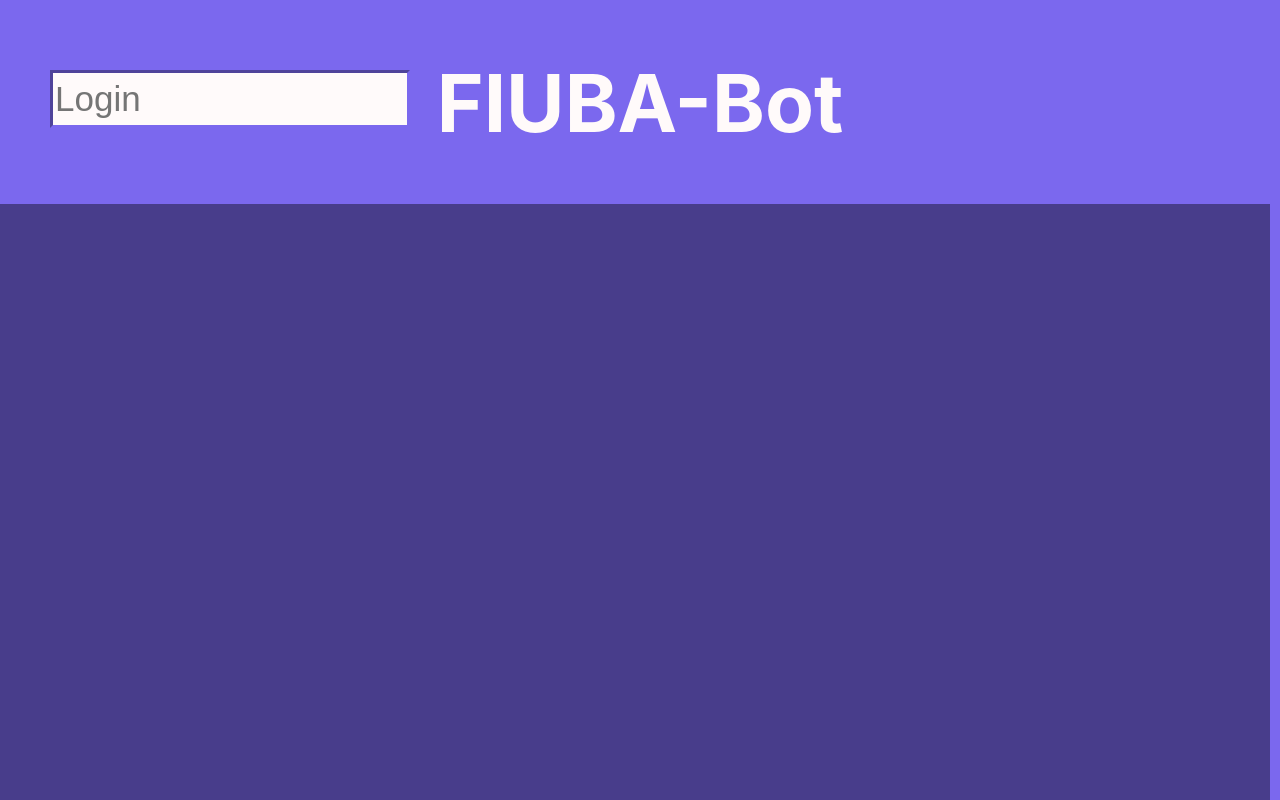
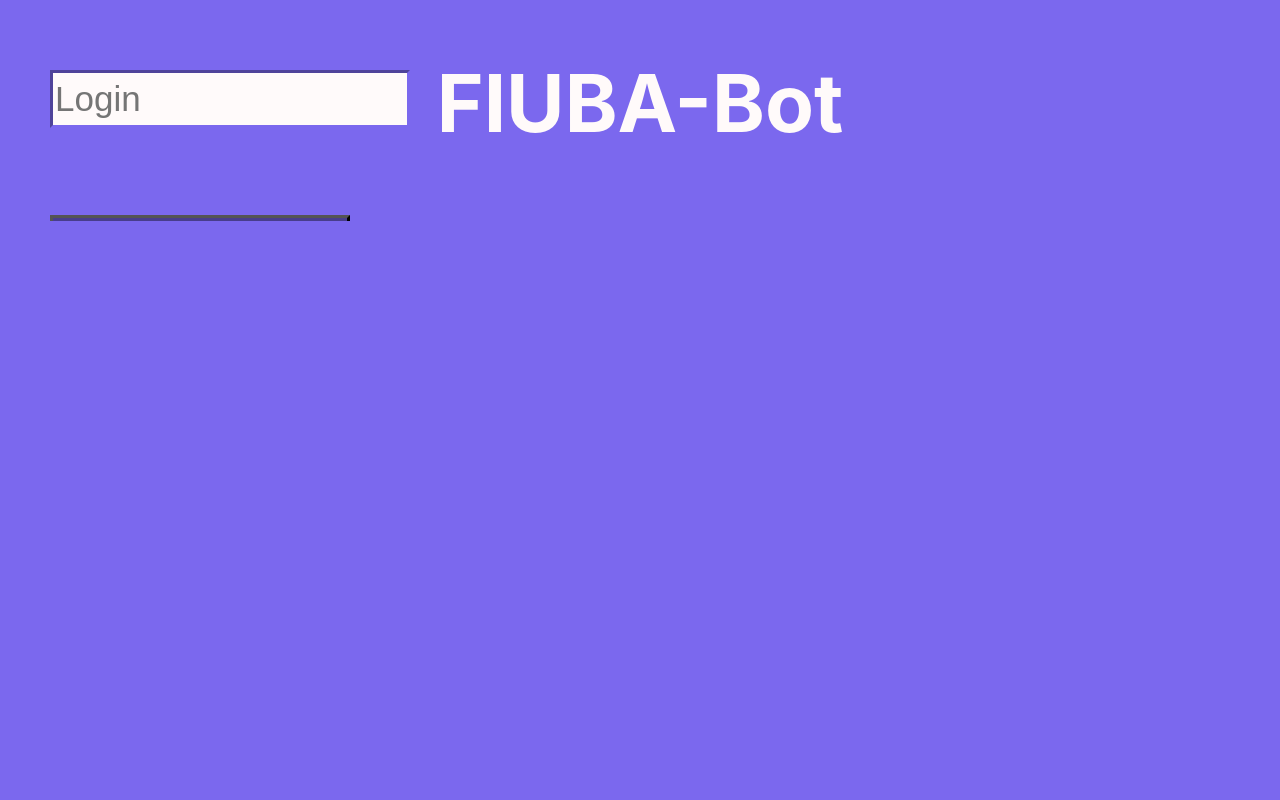
Before and after one commit to joaquinfontela/facultad, a React (Create React App) app in the folder src/react/my-app/: page / in a window 1280 px wide. Shown: the top 800 px of the page. Built offline with nearby package versions, Linux system fonts and the light colour scheme.

Commit message:
improving ui

```diff
--- a/src/react/my-app/src/Application/ResultsWindow/CreditsWindow/CreditsWindow.css
+++ b/src/react/my-app/src/Application/ResultsWindow/CreditsWindow/CreditsWindow.css
@@ -1,6 +1,8 @@
 .creditsWindow {
     text-align: center;
-    font-size: 150px;
-    line-height: 250px;
+    font-size: 60px;
+    line-height: 150px;
     color:snow;
+    background-color: darkslateblue;
+    width: 900px;
 }
--- a/src/react/my-app/src/Application/ResultsWindow/ResultsWindow.css
+++ b/src/react/my-app/src/Application/ResultsWindow/ResultsWindow.css
@@ -1,4 +1,5 @@
 .resultsWindowBox {
+    margin-top: 17.25px;
     border-color: black;
     background-color:darkslateblue;
     position: absolute;
@@ -6,3 +7,13 @@
     width: 1350px;
     height: 750px;
 }
+
+.emptyResultsWindowBox {
+    margin-top: 17.25px;
+    border-color: black;
+    background-color:mediumslateblue;
+    position: absolute;
+    right: 10px;
+    width: 1350px;
+    height: 750px;
+}
--- a/src/react/my-app/src/Application/ResultsWindow/ResultsWindow.tsx
+++ b/src/react/my-app/src/Application/ResultsWindow/ResultsWindow.tsx
@@ -22,7 +22,7 @@ export class ResultsWindow extends React.Component<ResultsWindowProps> {
                 );
             case ('credits'):
                 return (
-                    <div className="resultsWindowBox">
+                    <div className="emptyResultsWindowBox">
                         <CreditsWindow />
                     </div>
                 );
@@ -40,7 +40,7 @@ export class ResultsWindow extends React.Component<ResultsWindowProps> {
                 );
             default:
                 return (
-                    <div className="resultsWindowBox">
+                    <div className="emptyResultsWindowBox">
                         {this.props.renderId}
                     </div>
                 );
```
